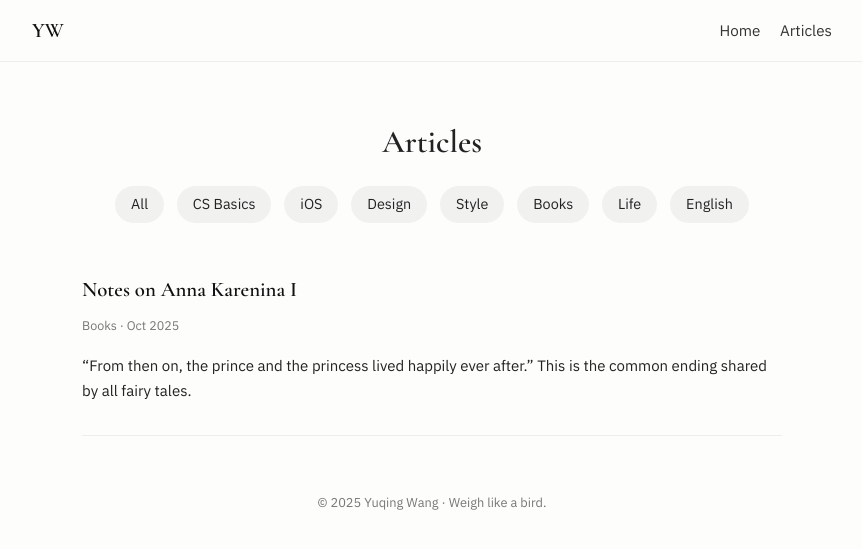
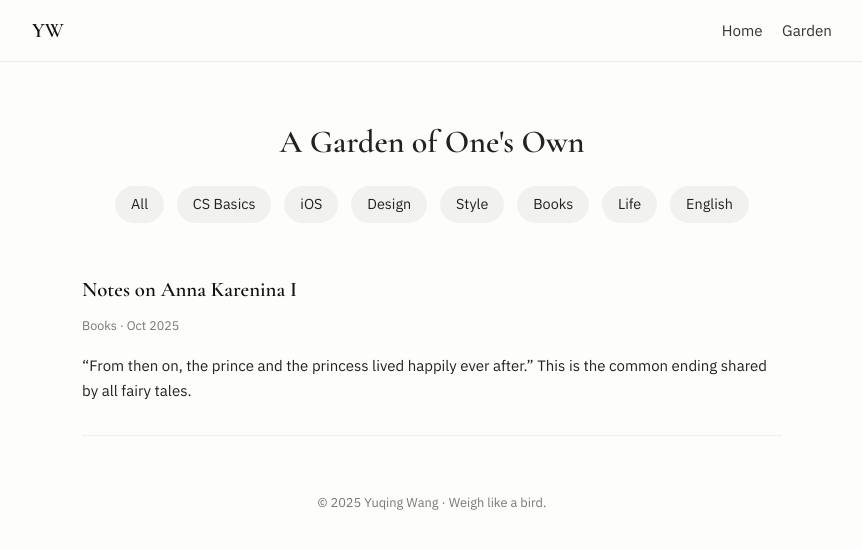
Before and after one commit to catloaf627/me, a plain HTML site: page garden.html in a window 1280 px wide. Shown: the whole page, without its empty margins (208-1070 px from the left). Drawn offline with nearby package versions, Linux system fonts and the light colour scheme.

Commit message:
rename to garden

```diff
--- a/articles.html
+++ b/garden.html
@@ -4,7 +4,7 @@
   <meta charset="UTF-8" />
   <meta name="description" content="Articles by Yuqing Wang — iOS, Design, Style, and Life.">
   <meta name="viewport" content="width=device-width, initial-scale=1" />
-  <title>Articles — Yuqing Wang</title>
+  <title>Garden — Yuqing Wang</title>
   <link href="https://fonts.googleapis.com/css2?family=Cormorant+Garamond:wght@400;600&family=IBM+Plex+Sans:wght@300;400&display=swap" rel="stylesheet">
   <style>
     body {
@@ -107,13 +107,13 @@
       <a href="index.html" class="logo">YW</a>
       <div class="nav-links">
         <a href="index.html">Home</a>
-        <a href="articles.html">Articles</a>
+        <a href="garden.html">Garden</a>
       </div>
     </div>
   </nav>
 
   <header>
-    <h1>Articles</h1>
+    <h1>A Garden of One's Own</h1>
     <div class="bubbles">
       <div class="bubble" data-category="All">All</div>
       <div class="bubble" data-category="CS Basics">CS Basics</div>
```
Also changed, not shown: index.html (+1 -1 lines).
